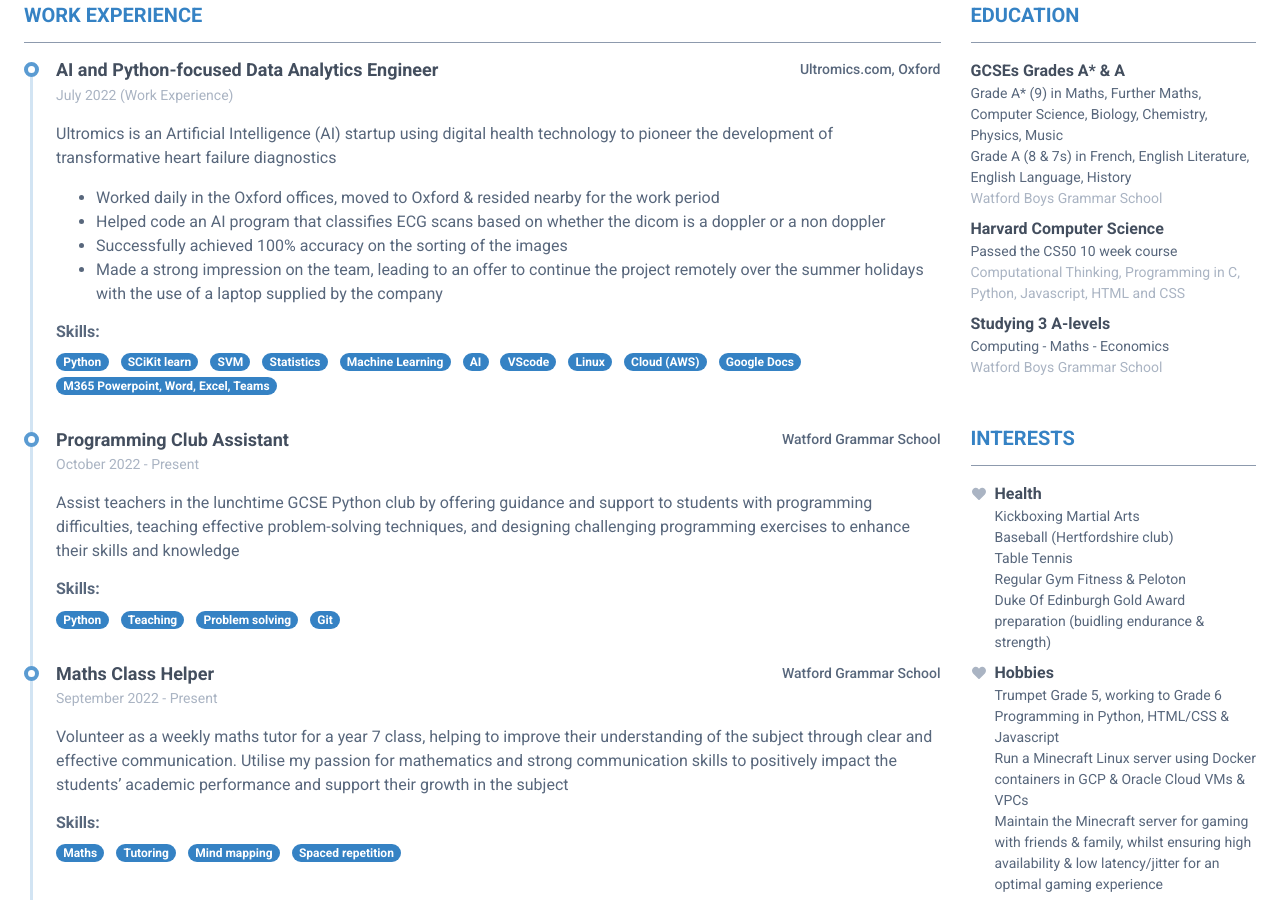
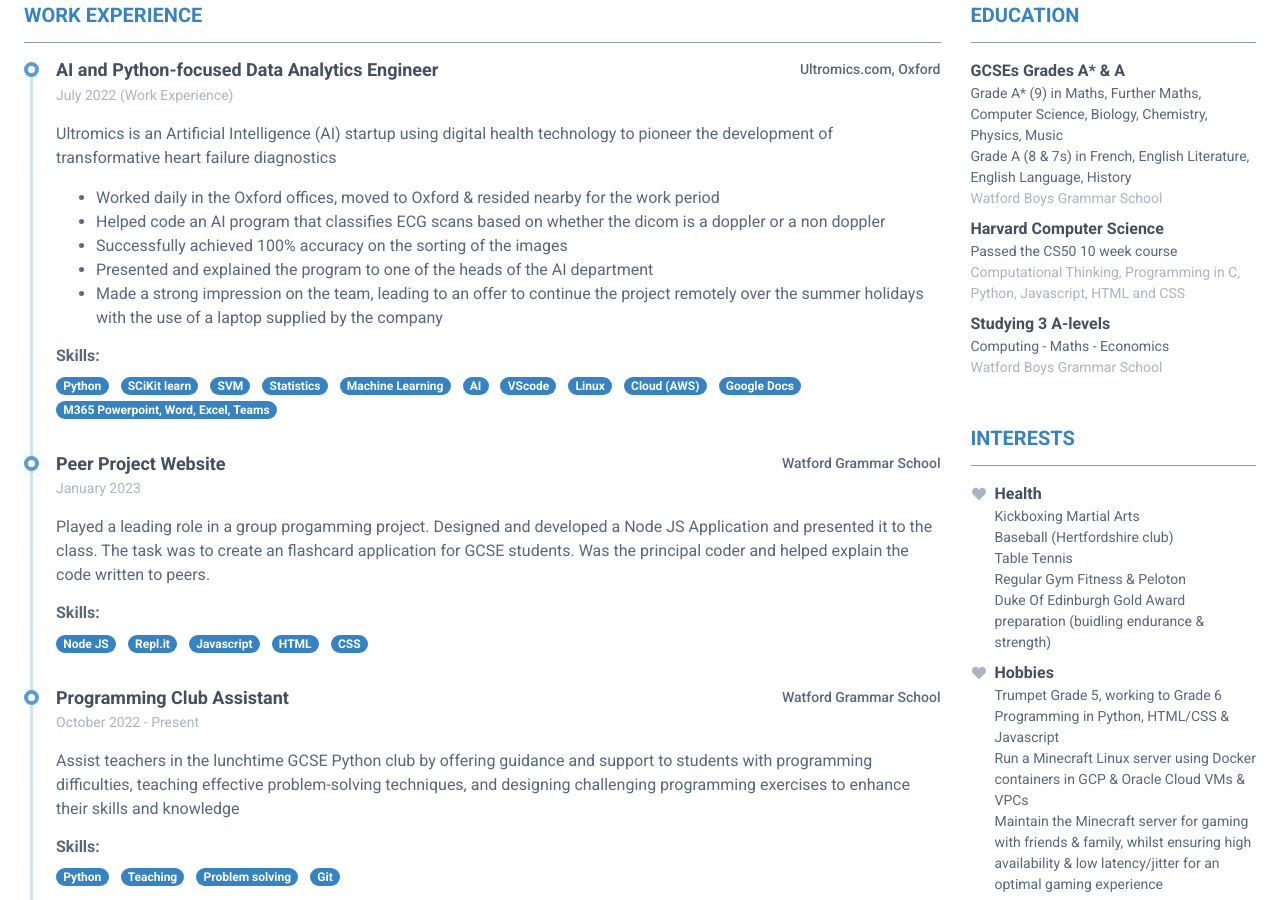
Before and after one commit to Hamy200/resume, a Jekyll site: the page built from index.markdown, in a window 1280 px wide and 900 px high, scrolled down 284 px. Built offline with Jekyll 4.4.1, drawn with Linux system fonts in a browser that asks for light colours; nearby versions of some CDN libraries.

Commit message:
Update data.yml

```diff
--- a/_data/data.yml
+++ b/_data/data.yml
@@ -32,7 +32,9 @@ experiences:
       - Worked daily in the Oxford offices, moved to Oxford & resided nearby for the work period
       - Helped code an AI program that classifies ECG scans based on whether the dicom is a doppler or a non doppler
       - Successfully achieved 100% accuracy on the sorting of the images
+      - Presented and explained the program to one of the heads of the AI department
       - Made a strong impression on the team, leading to an offer to continue the project remotely over the summer holidays with the use of a laptop supplied by the company
+
     technologies:
       - Python
       - SCiKit learn
@@ -45,6 +47,19 @@ experiences:
       - Cloud (AWS)
       - Google Docs
       - M365 Powerpoint, Word, Excel, Teams
+
+  - role:  Peer Project Website
+    time: January 2023
+    company: Watford Grammar School
+    details: |
+      Played a leading role in a group progamming project. Designed and developed a Node JS Application and presented it to the class. The task was to create an flashcard application for GCSE students. Was the principal coder and helped explain the code written to peers.
+
+    technologies:
+      - Node JS
+      - Repl.it
+      - Javascript
+      - HTML
+      - CSS
 
   - role:  Programming Club Assistant
     time: October 2022 - Present
```
